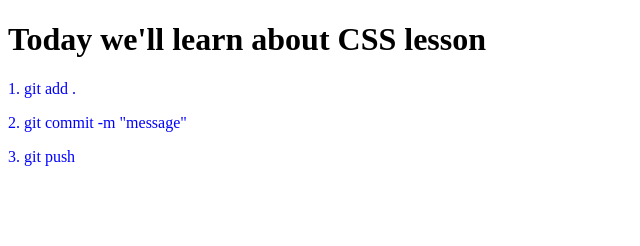
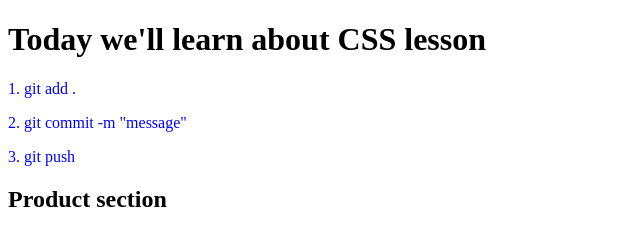
Before and after one commit to sreypheasin/test-2, a plain HTML site: page index.html in a window 1280 px wide. Shown: the whole page, without its empty margins (0-640 px from the left). Drawn offline with Linux system fonts and the light colour scheme.

Commit message:
add new section

```diff
--- a/index.html
+++ b/index.html
@@ -11,5 +11,8 @@
     <p>1. git add .</p>
     <p>2. git commit -m "message"</p>
     <p>3. git push</p>
+    <section>
+      <h1>Product section</h1>
+    </section>
   </body>
 </html>
```
